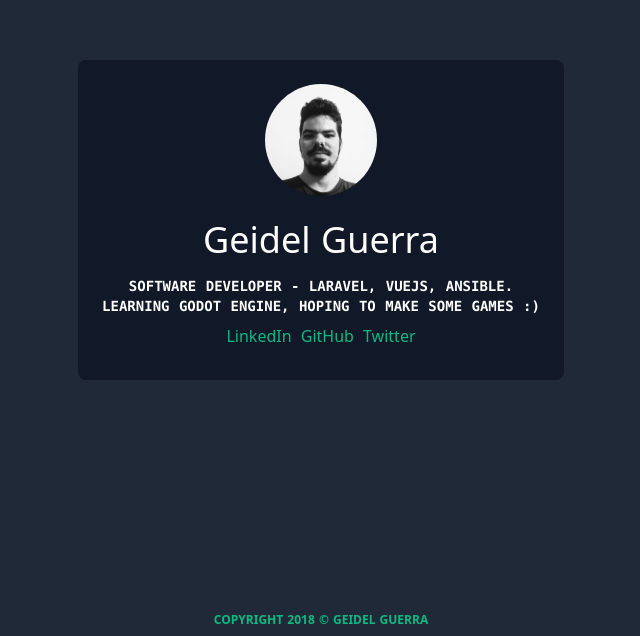
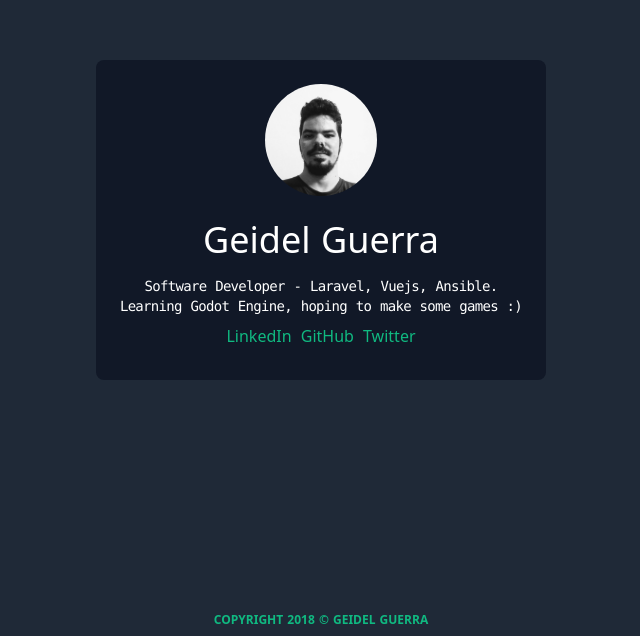
Before and after one commit to geidelguerra/geidelguerra-website, a Nuxt app: page / in a window 1280 px wide. Shown: the part 164-800 px from the top of the page, without its empty margins (319-959 px from the left). Built offline with nearby package versions, Linux system fonts and the light colour scheme.

Commit message:
Improve headline styling

```diff
--- a/pages/index.vue
+++ b/pages/index.vue
@@ -5,7 +5,7 @@
       <h1 class="mb-4 text-4xl font-thin text-center">
         Geidel Guerra
       </h1>
-      <h2 class="font-mono text-sm font-bold text-center uppercase">
+      <h2 class="font-mono text-sm tracking-tighter text-center">
         Software Developer - Laravel, Vuejs, Ansible.<br>Learning Godot Engine, hoping to make some games :)
       </h2>
       <div class="p-2 space-x-1 text-center">
```
